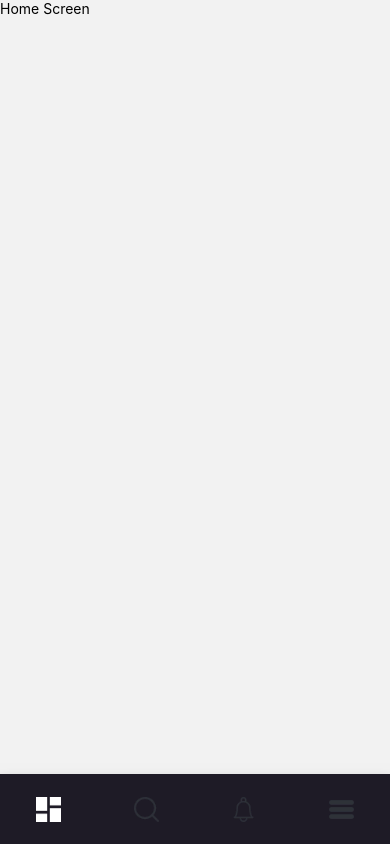
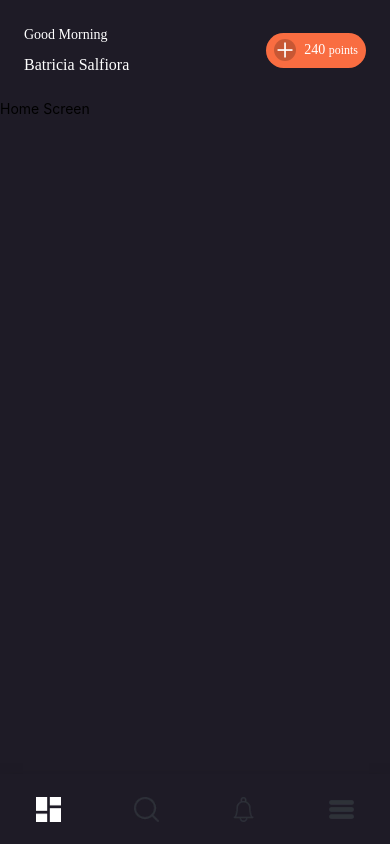
Before and after one commit to MuhammadAhmedHassan/LCRN-6-Book-Store-App, a React Native app: screen /HomeTabs in a window 390 px wide. Built offline with nearby package versions, Linux system fonts and the light colour scheme.

Commit message:
Created Header of Home page

```diff
--- a/screens/Home/Home.tsx
+++ b/screens/Home/Home.tsx
@@ -1,11 +1,19 @@
-import {StyleSheet, Text, View} from 'react-native';
+import {StyleSheet, Text, View, SafeAreaView, StatusBar} from 'react-native';
 import React from 'react';
+import {COLORS} from '../../constants';
+import {Header} from './components';
 
 const Home = () => {
   return (
-    <View>
-      <Text>Home Screen</Text>
-    </View>
+    <SafeAreaView style={{flex: 1, backgroundColor: COLORS.black}}>
+      <StatusBar />
+
+      {/* Header */}
+      <Header />
+      <View>
+        <Text>Home Screen</Text>
+      </View>
+    </SafeAreaView>
   );
 };
 
--- /dev/null
+++ b/screens/Home/components/Header.tsx
@@ -0,0 +1,58 @@
+import {Image, StyleSheet, Text, TouchableOpacity, View} from 'react-native';
+import React from 'react';
+import {COLORS, FONTS, icons, SIZES} from '../../../constants';
+
+const Header = () => {
+  return (
+    <View
+      style={{
+        flexDirection: 'row',
+        marginHorizontal: SIZES.padding,
+        marginVertical: SIZES.padding,
+        alignItems: 'center',
+        justifyContent: 'space-between',
+      }}>
+      <View>
+        <Text style={{...FONTS.h4, color: COLORS.white}}>Good Morning</Text>
+        <Text style={{...FONTS.h3, color: COLORS.white, marginTop: SIZES.base}}>
+          Batricia Salfiora
+        </Text>
+      </View>
+      <TouchableOpacity
+        onPress={() => console.log('Add points')}
+        style={{
+          backgroundColor: COLORS.primary,
+          paddingHorizontal: SIZES.base,
+          flexDirection: 'row',
+          alignItems: 'center',
+          justifyContent: 'space-between',
+          minHeight: 35,
+          borderRadius: 20,
+        }}>
+        <View
+          style={{
+            backgroundColor: 'rgba(0,0,0,.2)',
+            padding: 2,
+            borderRadius: 20,
+          }}>
+          <Image
+            source={icons.plus_icon}
+            resizeMode="contain"
+            style={{height: 18, width: 18}}
+          />
+        </View>
+        <Text
+          style={{...FONTS.h4, color: COLORS.white, marginLeft: SIZES.base}}>
+          240{' '}
+          <Text style={{...FONTS.h4, color: COLORS.white, fontSize: 12}}>
+            points
+          </Text>
+        </Text>
+      </TouchableOpacity>
+    </View>
+  );
+};
+
+export default Header;
+
+const styles = StyleSheet.create({});
--- /dev/null
+++ b/screens/Home/components/index.ts
@@ -0,0 +1,3 @@
+import Header from './Header';
+
+export {Header};
```
